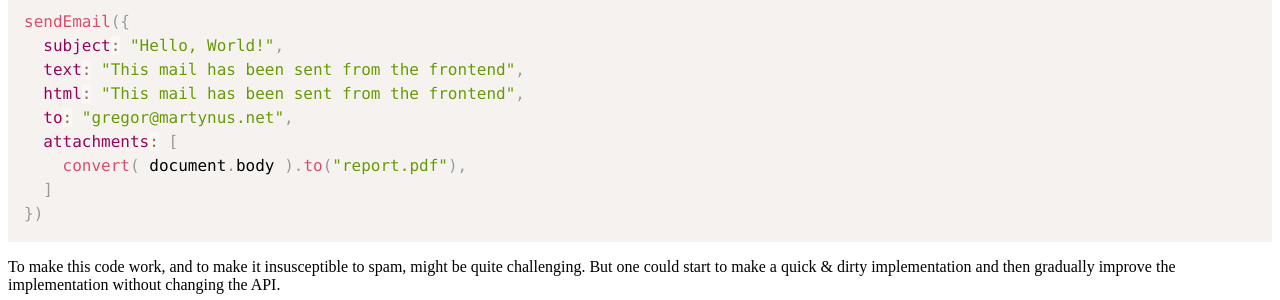
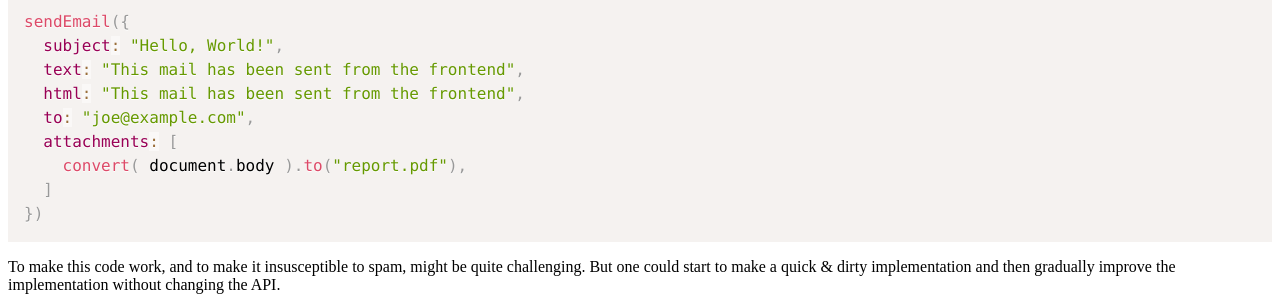
Before and after one commit to noBackend/nobackend.org, a Jekyll site: the page built from _posts/2013-05-21-welcome-to-noBackend.md, in a window 1280 px wide. Shown: the part 1410-1710 px from the top of the page. Built offline with Jekyll 4.4.1, drawn with Linux system fonts in a browser that asks for light colours; nearby versions of some CDN libraries; library files that are not in the unit come from our copies; comment, search, counter and statistics services are not loaded.

Commit message:
replacing real email address with joe's

```diff
--- a/_posts/2013-05-21-welcome-to-noBackend.md
+++ b/_posts/2013-05-21-welcome-to-noBackend.md
@@ -68,7 +68,7 @@ The benefits become more clear when looking at a more complex example. Let's say
   subject: "Hello, World!",
   text: "This mail has been sent from the frontend",
   html: "<p>This mail has been sent from the frontend</p>",
-  to: "gregor@martynus.net",
+  to: "joe@example.com",
   attachments: [
     convert( document.body ).to("report.pdf"),
   ]
```
